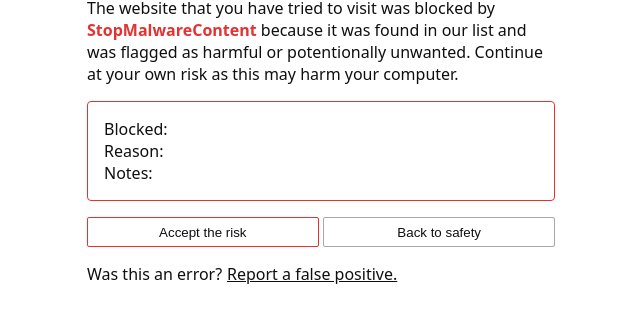
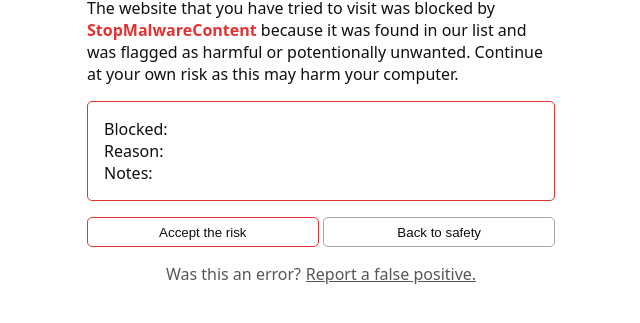
Before and after one commit to StopMalwareContent/Extension, a browser extension: page html/alert.html in a window 1280 px wide. Shown: the part 291-614 px from the top of the page, without its empty margins (319-959 px from the left). Drawn offline with Linux system fonts and the light colour scheme.

Commit message:
Redesign alert page

```diff
--- a/html/alert.html
+++ b/html/alert.html
@@ -73,7 +73,7 @@
       .details {
         padding: 1em;
         border: 1px solid var(--primary);
-        border-radius: 4px;
+        border-radius: 5px;
       }
 
       .btn {
@@ -81,25 +81,34 @@
         padding: 0.5em 1em;
         cursor: pointer;
         border: 1px solid transparent;
-        border-radius: 2px;
+        background: transparent;
+        border-radius: 5px;
       }
 
       .btn.primary {
         color: #fff;
-        background: transparent;
         border: 1px #a8a8a8 solid;
       }
 
       .btn.secondary {
         color: #fff;
-        background: transparent;
         border: 1px var(--primary) solid;
       }
 
       .footer {
         display: flex;
+        justify-content: center;
         color: #ccc;
+      }
+
+      .footer span {
+        display: flex;
         gap: 0.3em;
+        opacity: 0.7;
+      }
+
+      .footer span:hover {
+        opacity: 1;
       }
 
       .footer a {
@@ -178,6 +187,7 @@
         </button>
       </div>
       <div class="footer">
+        <span>
           <p class="secondary" translate-key="was_this_an_error">
             Was this an error?
           </p>
@@ -187,6 +197,7 @@
             target="_blank"
             >Report a false positive.</a
           >
+        </span>
       </div>
     </section>
     <script src="alert.js"></script>
```
Lines whose indentation alone changed are shown as unchanged.
